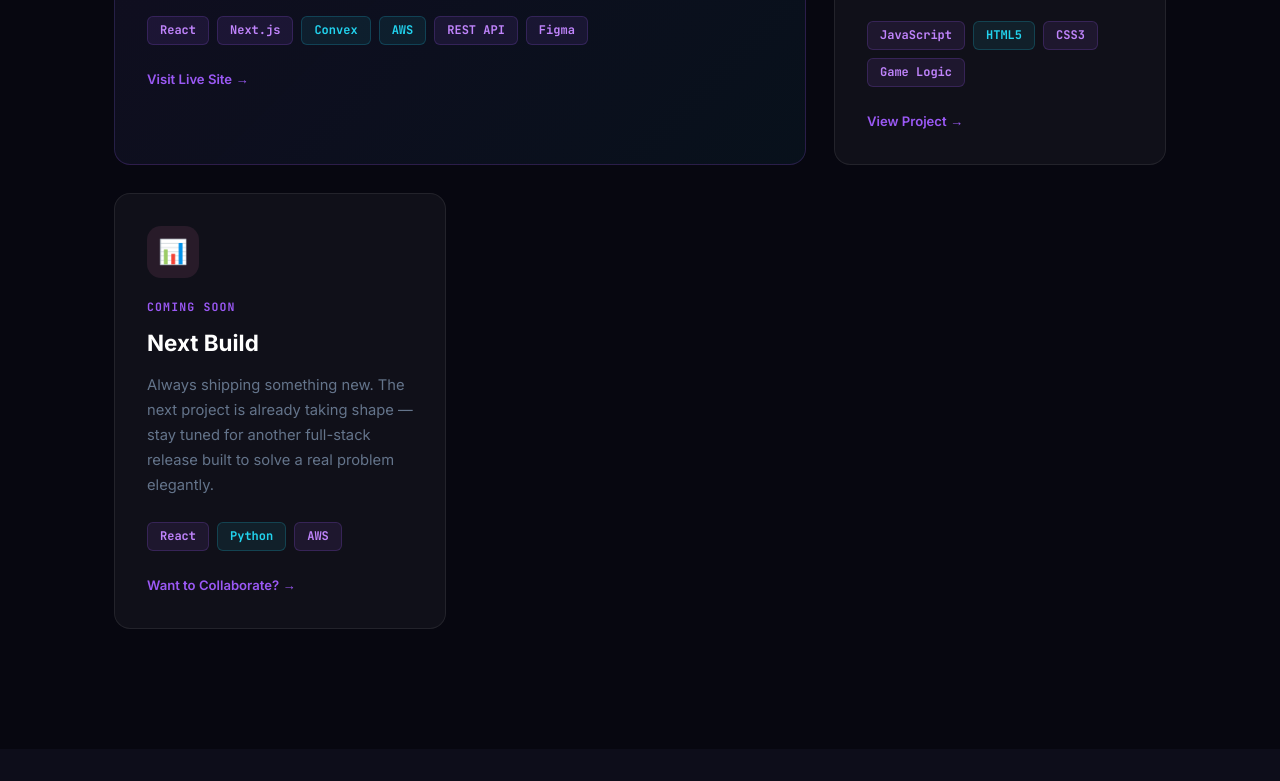
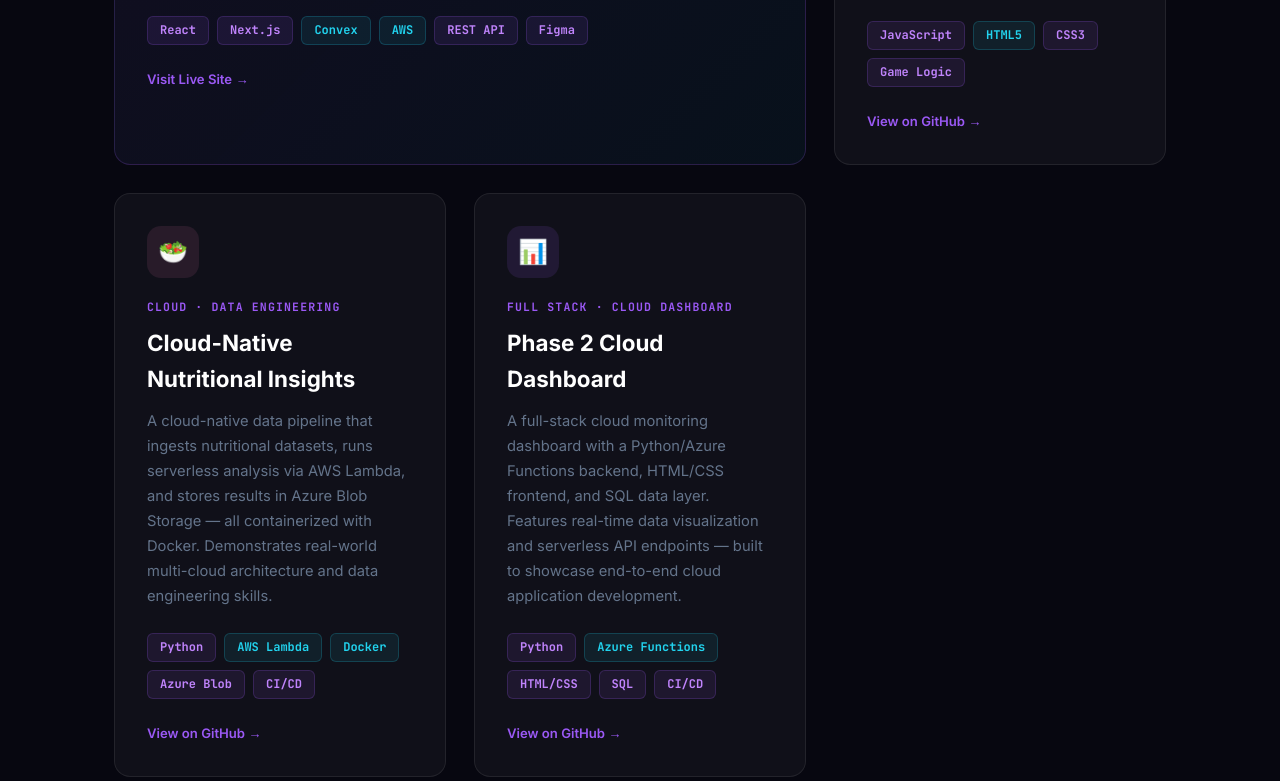
Before and after one commit to SidakMann/portfolio, a plain HTML site: page index.html in a window 1280 px wide. Shown: the part 2380-3161 px from the top of the page. Drawn offline with Linux system fonts and the light colour scheme.

Commit message:
Add all GitHub projects

```diff
--- a/index.html
+++ b/index.html
@@ -945,26 +945,51 @@
         <span class="tag">Game Logic</span>
       </div>
       <div class="project-links">
-        <a href="#" class="project-link">View Project →</a>
+        <a href="https://github.com/SidakMann/Assignment6WebDev" target="_blank" class="project-link">View on GitHub →</a>
       </div>
     </div>
 
-    <!-- Placeholder #3 -->
+    <!-- Cloud-Native Nutritional Insights -->
     <div class="project-card reveal">
-      <div class="project-icon" style="background: rgba(244,114,182,0.1);">📊</div>
-      <div class="project-label">Coming Soon</div>
-      <h3 class="project-name">Next Build</h3>
+      <div class="project-icon" style="background: rgba(244,114,182,0.1);">🥗</div>
+      <div class="project-label">Cloud · Data Engineering</div>
+      <h3 class="project-name">Cloud-Native Nutritional Insights</h3>
       <p class="project-desc">
-        Always shipping something new. The next project is already taking shape — stay tuned for
-        another full-stack release built to solve a real problem elegantly.
+        A cloud-native data pipeline that ingests nutritional datasets, runs serverless analysis via AWS Lambda,
+        and stores results in Azure Blob Storage — all containerized with Docker. Demonstrates real-world
+        multi-cloud architecture and data engineering skills.
       </p>
       <div class="project-tags">
-        <span class="tag">React</span>
-        <span class="tag cyan">Python</span>
-        <span class="tag">AWS</span>
+        <span class="tag">Python</span>
+        <span class="tag cyan">AWS Lambda</span>
+        <span class="tag cyan">Docker</span>
+        <span class="tag">Azure Blob</span>
+        <span class="tag">CI/CD</span>
       </div>
       <div class="project-links">
-        <a href="#contact" class="project-link">Want to Collaborate? →</a>
+        <a href="https://github.com/SidakMann/cloud-native-nutritional-insights" target="_blank" class="project-link">View on GitHub →</a>
+      </div>
+    </div>
+
+    <!-- Phase2CloudDashboard -->
+    <div class="project-card reveal">
+      <div class="project-icon" style="background: rgba(155,89,245,0.12);">📊</div>
+      <div class="project-label">Full Stack · Cloud Dashboard</div>
+      <h3 class="project-name">Phase 2 Cloud Dashboard</h3>
+      <p class="project-desc">
+        A full-stack cloud monitoring dashboard with a Python/Azure Functions backend, HTML/CSS frontend,
+        and SQL data layer. Features real-time data visualization and serverless API endpoints — built
+        to showcase end-to-end cloud application development.
+      </p>
+      <div class="project-tags">
+        <span class="tag">Python</span>
+        <span class="tag cyan">Azure Functions</span>
+        <span class="tag">HTML/CSS</span>
+        <span class="tag">SQL</span>
+        <span class="tag">CI/CD</span>
+      </div>
+      <div class="project-links">
+        <a href="https://github.com/SidakMann/Phase2CloudDashboard" target="_blank" class="project-link">View on GitHub →</a>
       </div>
     </div>
 
```
